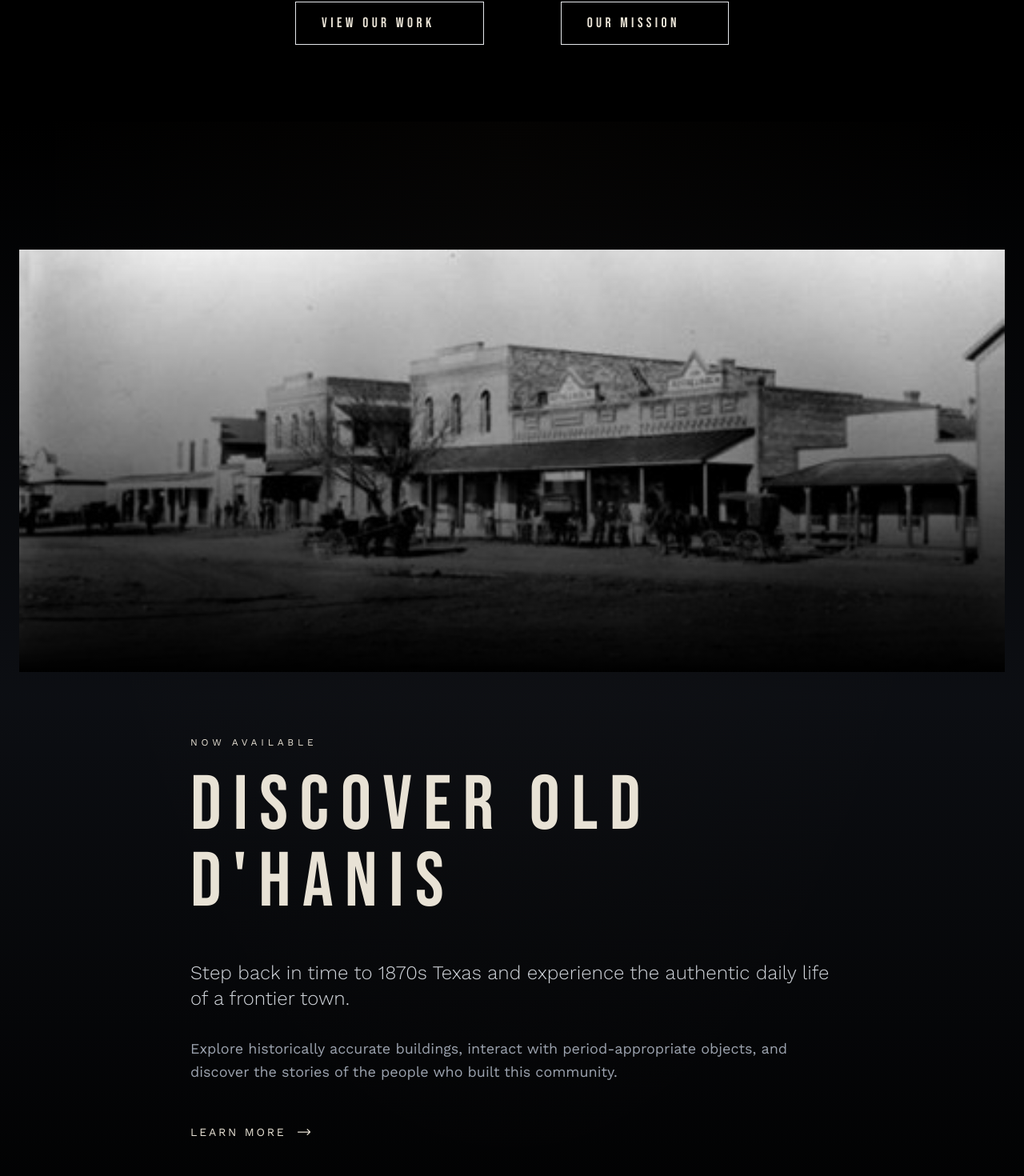
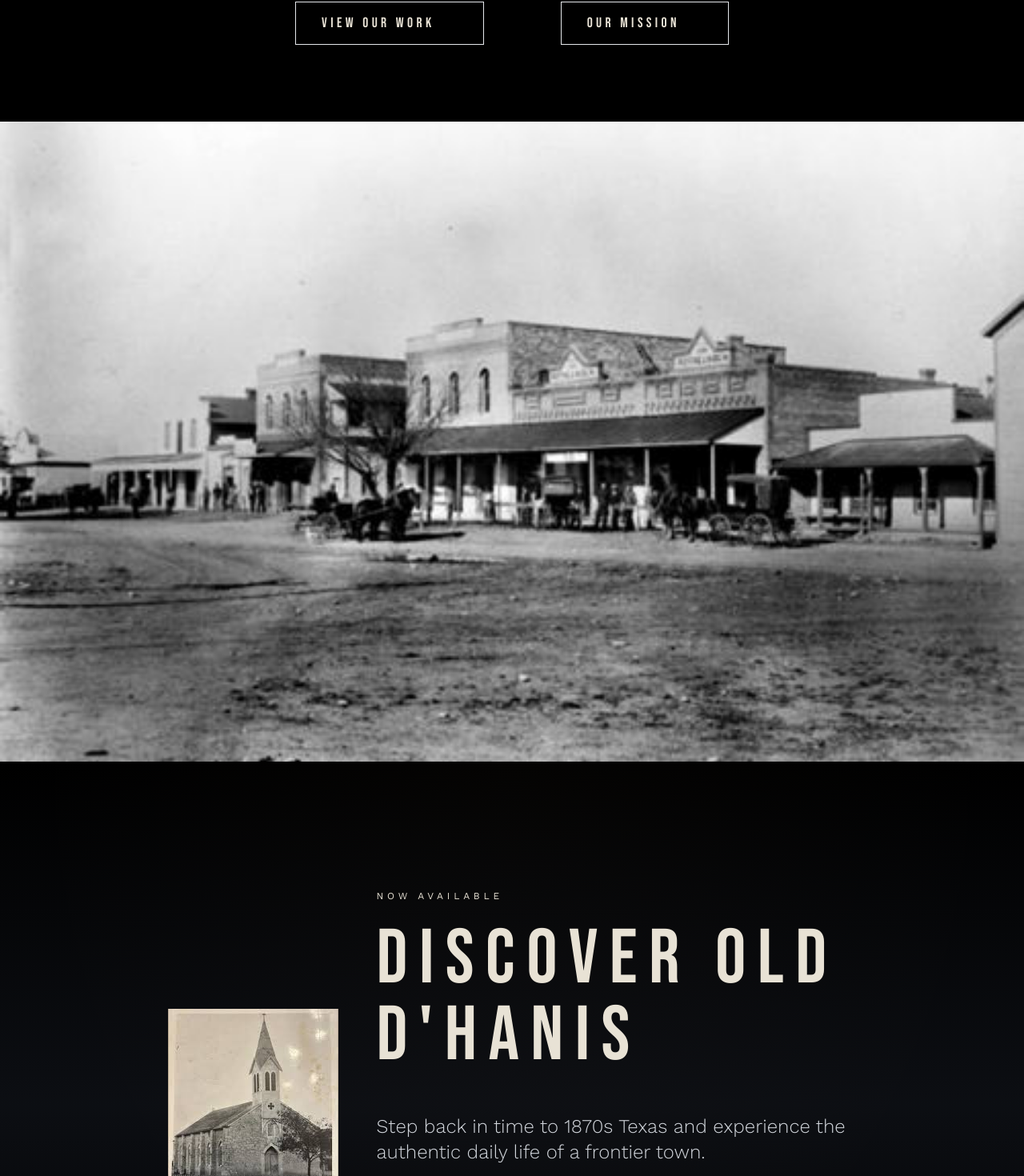
Before and after one commit to Saltbox-Interactive/Saltbox-Interactive-Website, a Next.js app: page / in a window 1280 px wide. Shown: the part 894-2364 px from the top of the page at 80% size. Built offline with nearby package versions, Linux system fonts and the light colour scheme.

Commit message:
working on home pag paralax

```diff
--- a/app/page.tsx
+++ b/app/page.tsx
@@ -6,6 +6,7 @@ import Link from "next/link";
 
 export default function Home() {
   const [visibleSections, setVisibleSections] = useState<Set<string>>(new Set());
+  const [scrollY, setScrollY] = useState(0);
   const introRef = useRef<HTMLDivElement>(null);
 
   useEffect(() => {
@@ -32,6 +33,15 @@ export default function Home() {
     if (introRef.current) observer.observe(introRef.current);
 
     return () => observer.disconnect();
+  }, []);
+
+  useEffect(() => {
+    const handleScroll = () => {
+      setScrollY(window.scrollY);
+    };
+
+    window.addEventListener('scroll', handleScroll, { passive: true });
+    return () => window.removeEventListener('scroll', handleScroll);
   }, []);
 
   return (
@@ -84,12 +94,28 @@ export default function Home() {
         </div>
       </section>
 
-      {/* Featured Project - Discover Old D'Hanis */}
+      {/* Parallax Background Image Section - Comes First */}
+      <section className="relative h-screen bg-black overflow-hidden">
+        <div
+          className="absolute inset-0 w-full h-full scale-110 z-10"
+          style={{
+            transform: `translateY(${scrollY * 0.3}px)`,
+          }}
+        >
+          <img
+            src="/images/dhanis1.jpg"
+            alt="Discover Old D'Hanis Background"
+            className="object-cover w-full h-full"
+          />
+        </div>
+      </section>
+
+      {/* Featured Project Content - Vertical Image and Text */}
       <section
         id="intro"
         ref={introRef}
         data-section="intro"
-        className="relative py-40 bg-gradient-to-b from-black via-gray-900/30 to-black overflow-hidden"
+        className="relative py-40 bg-gradient-to-b from-black via-gray-900/30 to-black"
       >
         <div className="absolute inset-0 gradient-dust opacity-20"></div>
 
@@ -100,20 +126,20 @@ export default function Home() {
               : 'opacity-0 translate-y-20'
           }`}
         >
-          {/* Large Background Image */}
-          <div className="relative w-full max-w-[1400px] mx-auto px-6 mb-20">
-            <div className="relative aspect-[21/9] overflow-hidden">
-              <img
-                src="/images/dhanis1.jpg"
-                alt="Discover Old D'Hanis"
-                className="object-cover w-full h-full"
-              />
-              <div className="absolute inset-0 bg-gradient-to-t from-black via-black/40 to-transparent"></div>
-            </div>
-          </div>
+          {/* Centered Content Container */}
+          <div className="relative w-full max-w-[1200px] mx-auto px-6">
+            <div className="flex items-center justify-center gap-12">
+              {/* Foreground Vertical Image - Left Side */}
+              <div className="flex-shrink-0 w-auto max-w-[400px]">
+                <img
+                  src="/images/dominics.jpeg"
+                  alt="Discover Old D'Hanis"
+                  className="w-full h-auto"
+                />
+              </div>
 
-          {/* Content Below Image */}
-          <div className="max-w-[900px] mx-auto px-6 md:px-12">
+              {/* Content - Right Side */}
+              <div className="flex-1 max-w-[600px]">
             <div className="mb-12">
               <p className="text-accent/70 text-xs tracking-[0.4em] uppercase mb-6">Now Available</p>
               <h2 className="text-6xl md:text-7xl lg:text-8xl font-light tracking-[0.15em] text-foreground mb-8" style={{ fontFamily: 'var(--font-bebas)' }}>
@@ -133,7 +159,7 @@ export default function Home() {
 
             <div className="inline-block">
               <Link
-                href="/projects/old-dhanis"
+                href="/projects/discover-old-dhanis"
                 className="inline-flex items-center gap-3 text-foreground hover:text-accent transition-colors duration-300 group"
               >
                 <span className="text-sm tracking-[0.2em] uppercase">Learn more</span>
@@ -142,6 +168,8 @@ export default function Home() {
                 </svg>
               </Link>
             </div>
+              </div>
+            </div>
           </div>
         </div>
       </section>
```
Also changed, not shown: public/images/dominics.jpeg (added).
